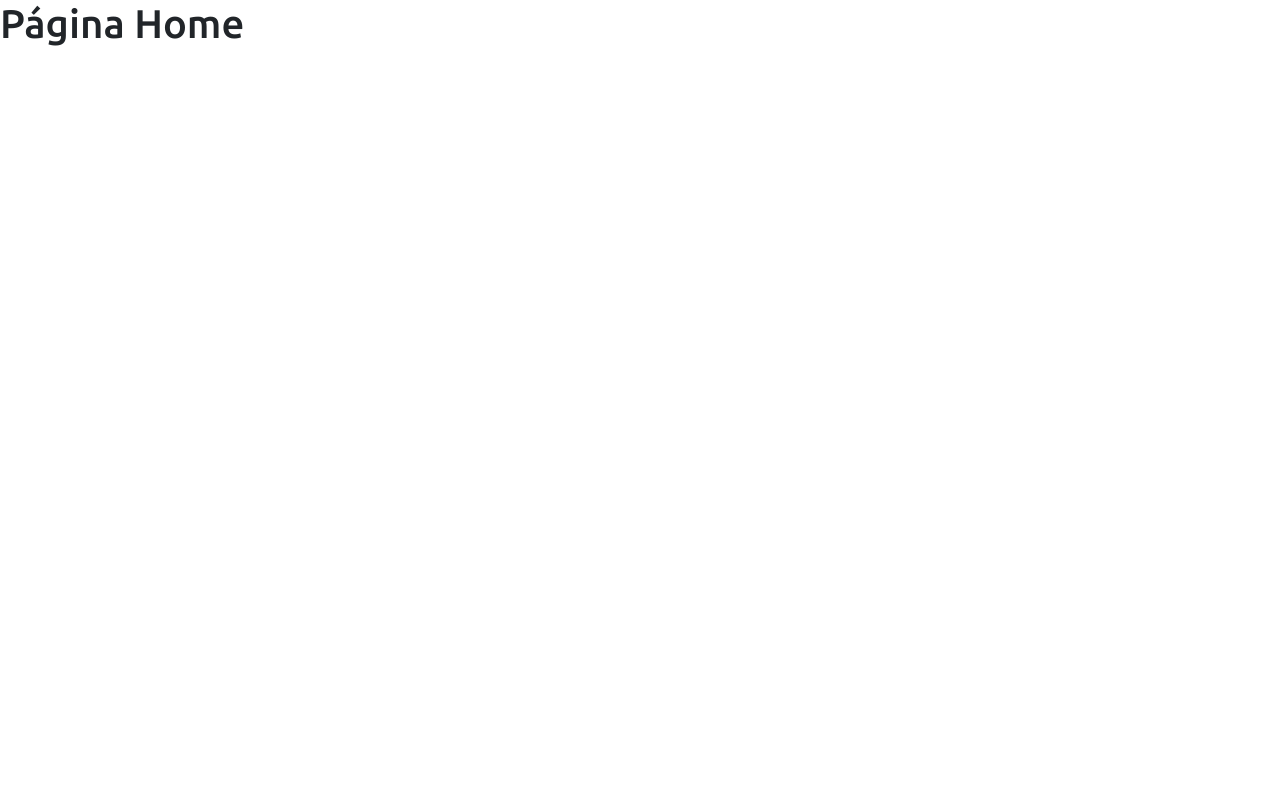
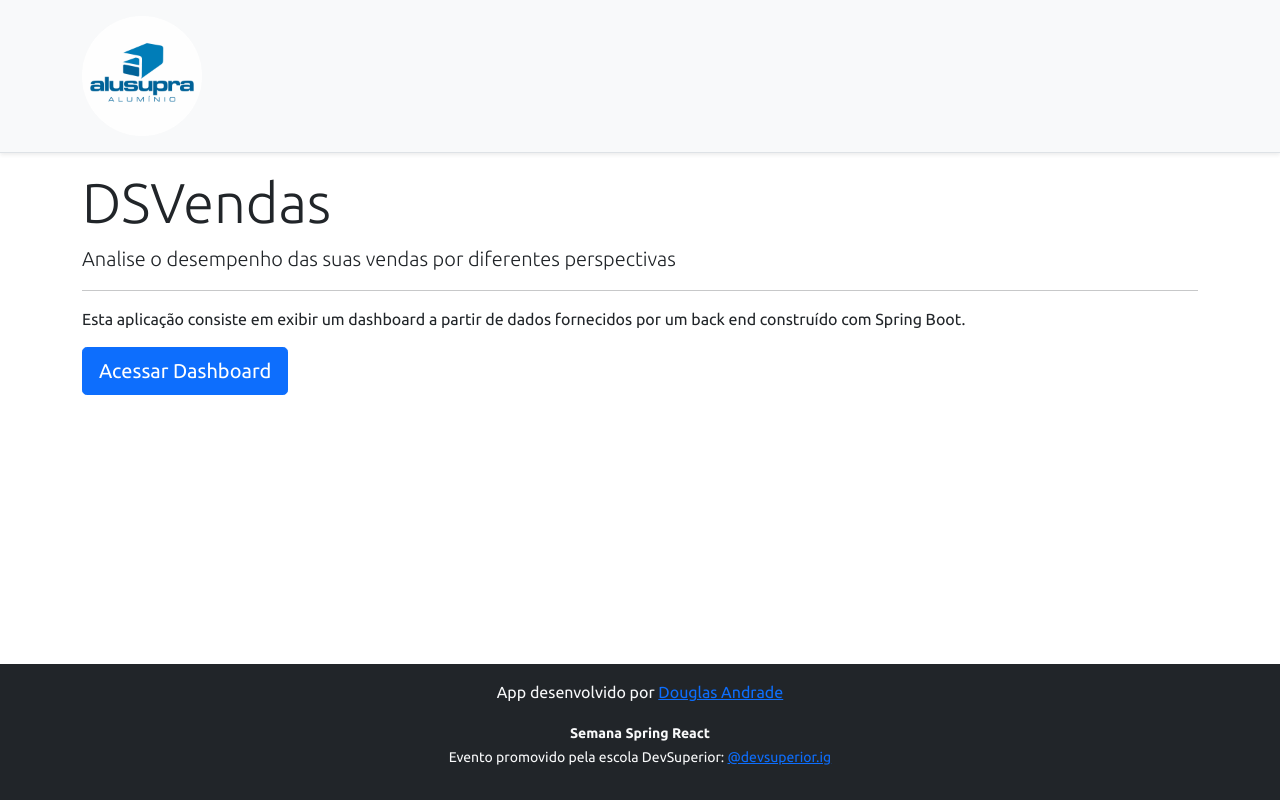
Before and after one commit to andrade-klw/projeto-sds4A, a React (Create React App) app in the folder frontend/: page / in a window 1280 px wide. Built offline with nearby package versions, Linux system fonts and the light colour scheme.

Commit message:
Home, Navigation

```diff
--- a/frontend/src/components/NavBar/index.tsx
+++ b/frontend/src/components/NavBar/index.tsx
@@ -1,11 +1,14 @@
 import ImgDsDark from 'assets/img/ImgDsDark.png';
+import { Link } from 'react-router-dom';
 
 function NavBar() {
     return (
         <div className="d-flex flex-column flex-md-row align-items-center p-3 px-md-4 mb-3 bg-light border-bottom shadow-sm">
             <div className="container">
                 <nav className="my-2 my-md-0 mr-md-3">
+                    <Link to="/">
                     <img src={ImgDsDark} alt="Alusupra Alumínio" width="120" />
+                    </Link>
                 </nav>
             </div>
         </div>
--- a/frontend/src/pages/Home/index.tsx
+++ b/frontend/src/pages/Home/index.tsx
@@ -1,10 +1,27 @@
+import Footer from "components/Footer";
+import NavBar from "components/NavBar";
+import { Link } from "react-router-dom";
 
 function Home() {
     return (
-        <div>
-                <h1>Página Home</h1>
+        <>
+        <NavBar />
+        <div className="container">
+        <div className="jumbotron">
+            <h1 className="display-4">DSVendas</h1>
+            <p className="lead">Analise o desempenho das suas vendas por diferentes perspectivas</p>
+            <hr/>
+            <p>Esta aplicação consiste em exibir um dashboard a partir de dados fornecidos por um back end construído com Spring Boot.</p>
+            <Link className="btn btn-primary btn-lg" to="/dashboard">
+                Acessar Dashboard
+                </Link>
+
         </div>
-    );
+    </div>
+    <Footer />
+    </>
+);
+
 }
 
 export default Home;
```
